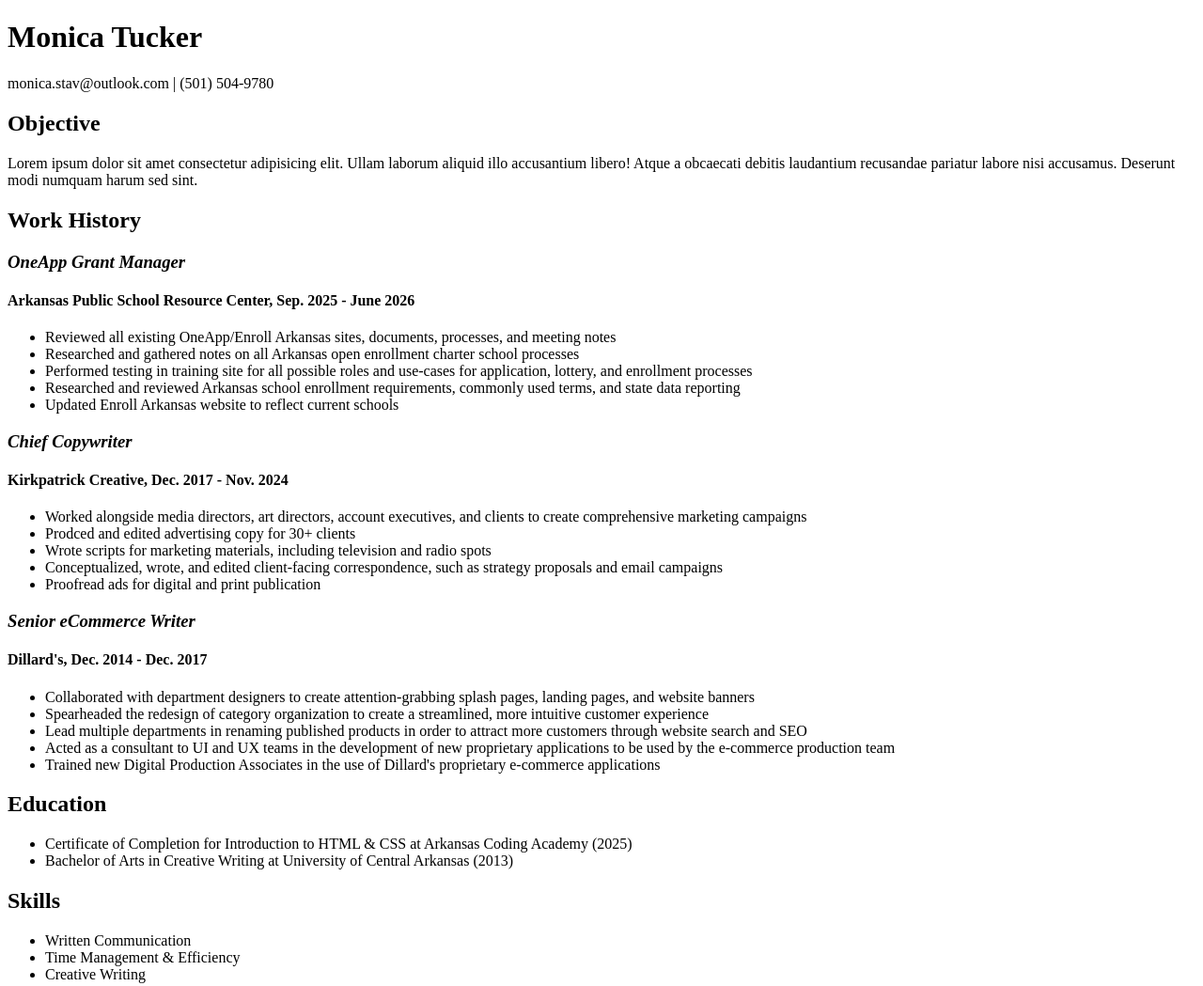
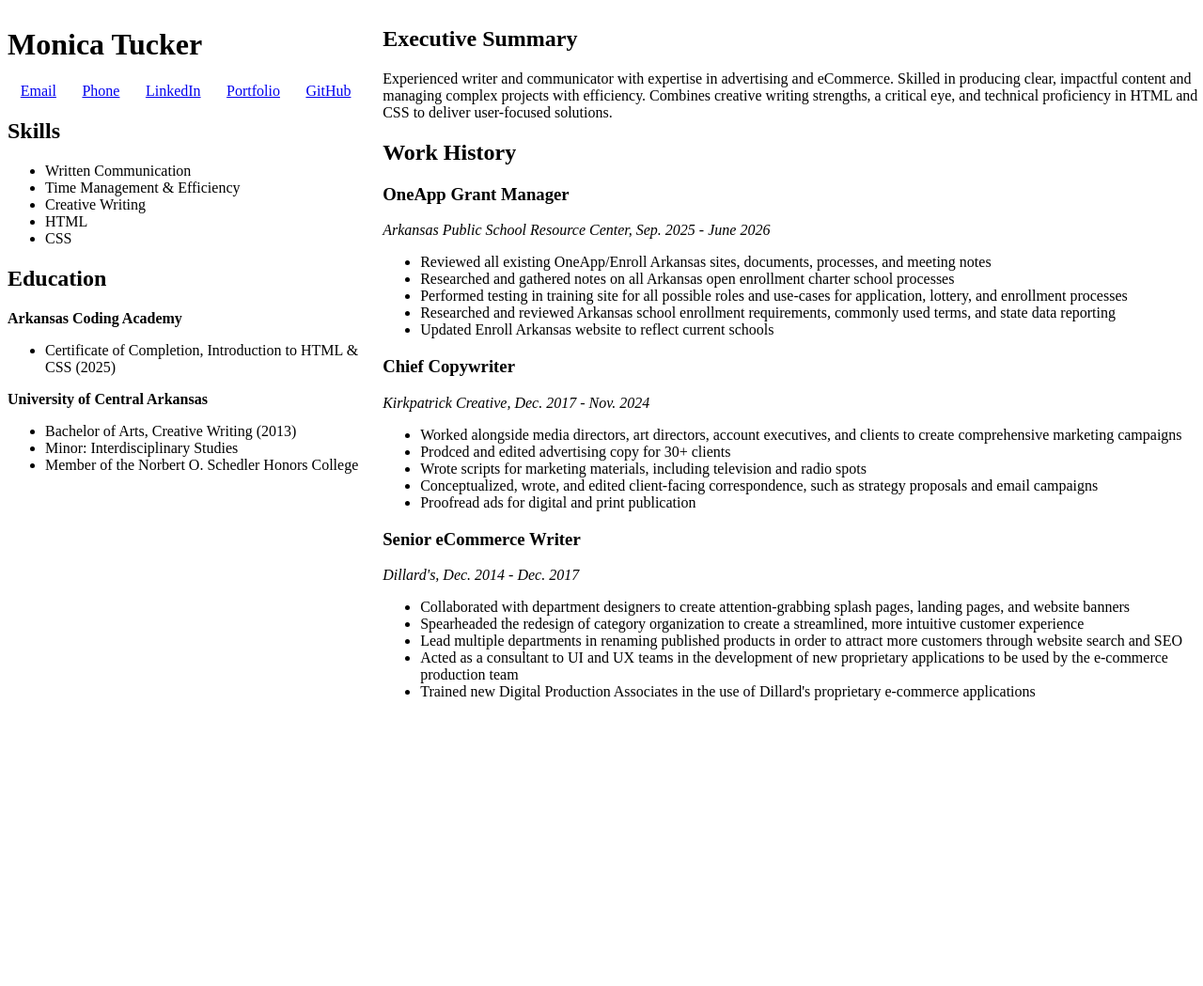
Before and after one commit to Monica-Tucker/resume, a plain HTML site: page index.html in a window 1280 px wide. Shown: the whole page at 94% size. After the commit the page ends 800 px from the top, so only its background shows below. Drawn offline with Linux system fonts and the light colour scheme.

Commit message:
put some ideas in place

```diff
--- a/index.html
+++ b/index.html
@@ -4,27 +4,83 @@
     <meta charset="UTF-8">
     <meta name="viewport" content="width=device-width, initial-scale=1.0">
     <title>Monica Tucker Resume</title>
+    <link href='https://fonts.googleapis.com/css?family=Rock Salt' rel='stylesheet'>
     <style>
-        .role {
-            font-style: italic;
+        nav {
+            display: flex;
+            justify-content: space-around;
+            flex-wrap: wrap;
+        }
+        body {
+            display: grid;
+            grid-template-columns: 30% 70%;
+            gap: 20px;
+        }
+        main {
+            flex-grow: 1;
+        }
+        div:hover, h1:hover {
+            background-color: aliceblue;
+            transition: all 0.3s ease;
+            transform: scale(1.05);
+            box-shadow: 10px 10px 2px 1px rgb(0 0 255 / 0.2);
+        }
+        h1:hover {
+            font-family:'Rock Salt';
         }
     </style>
 </head>
 <body>
     <header>
         <h1>Monica Tucker</h1>
-        <p>monica.stav@outlook.com | (501) 504-9780</p>
+        <nav>
+            <a href="mailto:monica.stav@outlook.com">Email</a>
+            <a href="tel:+5015049780">Phone</a>
+            <a href="https://www.linkedin.com/in/monica-tucker-05437968/">LinkedIn</a>
+            <a href="https://monicatucker.myportfolio.com/">Portfolio</a>
+            <a href="https://github.com/Monica-Tucker">GitHub</a>
+        </nav>
+        <div>
+        <h2 class="skills">Skills</h2>
+        <ul>
+        <li>Written Communication
+        <li>Time Management & Efficiency
+        <li>Creative Writing
+        <li>HTML
+        <li>CSS
+        </ul>
+        </div>
+        <h2>Education</h2>
+        <div>
+        <p><b>Arkansas Coding Academy</b></p>
+        <ul>
+        <li>Certificate of Completion, Introduction to HTML & CSS (2025)
+        </ul>
+        </div>
+        <div>
+        <p><b>University of Central Arkansas</b></p>
+        <ul>
+        <li>Bachelor of Arts, Creative Writing (2013)
+        <li>Minor: Interdisciplinary Studies
+        <li>Member of the Norbert O. Schedler Honors College
+        </ul>
+        </div>
+
     </header>
+
     <main>
         <section>
-            <h2>Objective</h2>
-
-            <p>Lorem ipsum dolor sit amet consectetur adipisicing elit. Ullam laborum aliquid illo accusantium libero! Atque a obcaecati debitis laudantium recusandae pariatur labore nisi accusamus. Deserunt modi numquam harum sed sint.</p>
+            <div>
+            <h2>Executive Summary</h2>
+            <p>Experienced writer and communicator with expertise in advertising and eCommerce.
+                Skilled in producing clear, impactful content and managing complex projects with efficiency.
+                Combines creative writing strengths, a critical eye, and technical proficiency in HTML and CSS to deliver user-focused solutions.</p>
+            </div>
 
             <h2>Work History</h2>
-
-            <h3 class="role">OneApp Grant Manager</h3>
-            <h4>Arkansas Public School Resource Center, Sep. 2025 - June 2026</h4>
+            <div>
+            <h3>OneApp Grant Manager</h3>
+            <p><em>Arkansas Public School Resource Center, Sep. 2025 - June 2026</em></p>
             <ul>
                 <li>Reviewed all existing OneApp/Enroll Arkansas sites, documents, processes, and meeting notes
                 <li>Researched and gathered notes on all Arkansas open enrollment charter school processes
@@ -32,8 +88,10 @@
                 <li>Researched and reviewed Arkansas school enrollment requirements, commonly used terms, and state data reporting
                 <li>Updated Enroll Arkansas website to reflect current schools
             </ul>
-            <h3 class="role">Chief Copywriter</h3>
-            <h4>Kirkpatrick Creative, Dec. 2017 - Nov. 2024</h4>
+            </div>
+            <div>
+            <h3>Chief Copywriter</h3>
+            <p><em>Kirkpatrick Creative, Dec. 2017 - Nov. 2024</em></p>
             <ul>
                 <li>Worked alongside media directors, art directors, account executives, and clients to create comprehensive marketing campaigns
                 <li>Prodced and edited advertising copy for 30+ clients
@@ -41,8 +99,10 @@
                 <li>Conceptualized, wrote, and edited client-facing correspondence, such as strategy proposals and email campaigns
                 <li>Proofread ads for digital and print publication
             </ul>
-            <h3 class="role">Senior eCommerce Writer</h3>
-            <h4>Dillard's, Dec. 2014 - Dec. 2017</h4>
+            </div>
+            <div>
+            <h3>Senior eCommerce Writer</h3>
+            <p><em>Dillard's, Dec. 2014 - Dec. 2017</em></p>
             <ul>
                 <li>Collaborated with department designers to create attention-grabbing splash pages, landing pages, and website banners
                 <li>Spearheaded the redesign of category organization to create a streamlined, more intuitive customer experience
@@ -50,17 +110,7 @@
                 <li>Acted as a consultant to UI and UX teams in the development of new proprietary applications to be used by the e-commerce production team
                 <li>Trained new Digital Production Associates in the use of Dillard's proprietary e-commerce applications
             </ul>
-            <h2>Education</h2>
-            <ul>
-                <li>Certificate of Completion for Introduction to HTML & CSS at Arkansas Coding Academy (2025)
-                <li>Bachelor of Arts in Creative Writing at University of Central Arkansas (2013)
-            </ul>
-            <h2>Skills</h2>
-            <ul>
-                <li>Written Communication
-                <li>Time Management & Efficiency
-                <li>Creative Writing
-            </ul>
+            </div>
         </section>
     </main>
 </body>
```
